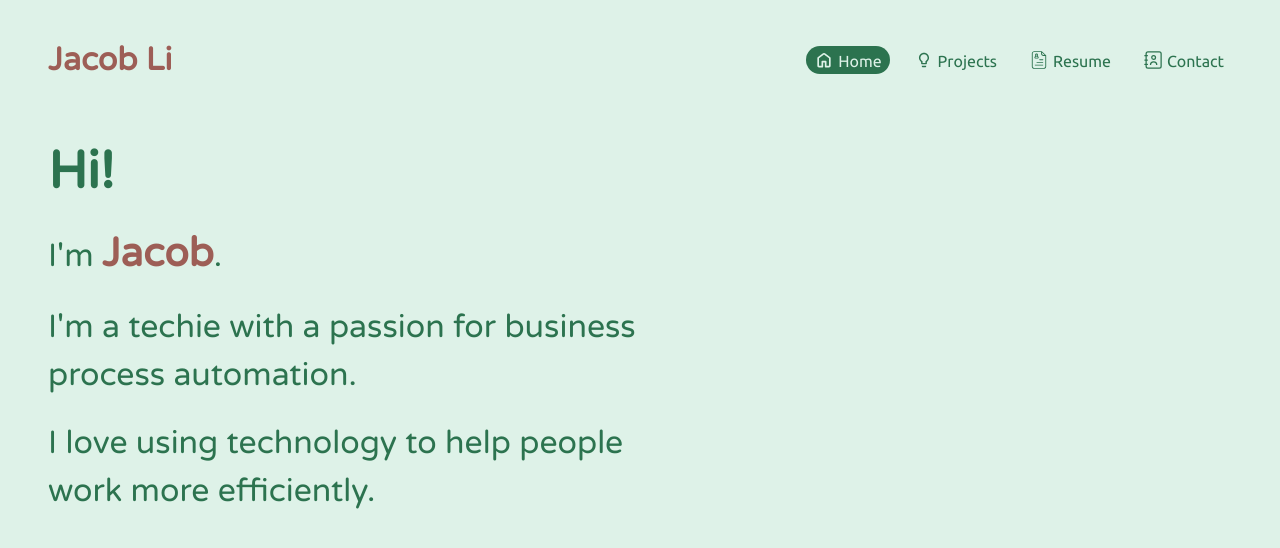
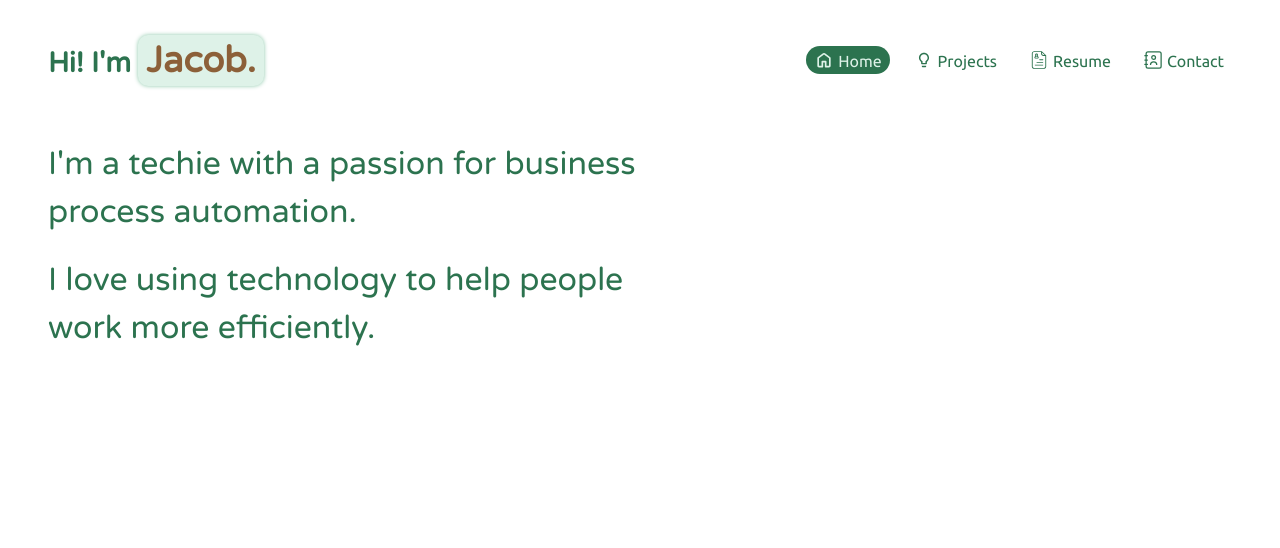
Before and after one commit to jacobbli/jacobbli.github.io, a Vue app: page /home in a window 1280 px wide. Shown: the top 548 px of the page. Built offline with nearby package versions, Linux system fonts and the light colour scheme.

Commit message:
Change color scheme

```diff
--- a/src/App.vue
+++ b/src/App.vue
@@ -31,7 +31,10 @@ onMounted(() => {
 :root {
   --primary-color: #2C734F;
   --secondary-color: #def2e8;
-  --tertiary-color: #9D5E56;
+
+  --primary-font-color: #2C734F;
+  --secondary-font-color: #def2e8;
+  --highlight-color: #8C6039;
 
   --header-font: "Varela Round", sans-serif;
   --regular-font: "Ubuntu", sans-serif;
@@ -46,7 +49,7 @@ h3 {
 html,
 body {
   height: 100%;
-  background-color: var(--secondary-color)
+  background-color: white
 }
 
 #app {
@@ -67,7 +70,7 @@ body {
   top: 0;
   z-index: 2;
 
-  background-color: var(--secondary-color);
+  background-color: white;
 }
 
 @media only screen and (min-width: 768px) {
--- a/src/components/BaseCard.vue
+++ b/src/components/BaseCard.vue
@@ -27,7 +27,7 @@ defineProps({
   padding: 16px;
   border-radius: 24px;
 
-  background-color: rgba(255, 255, 255, 0.6);
+  background-color: var(--secondary-color);
   color: var(--primary-color);
   outline: var(--primary-color) solid 2px;
 }
--- a/src/components/BaseLink.vue
+++ b/src/components/BaseLink.vue
@@ -84,42 +84,40 @@ const iconMap = {
 
     &__primaryColor {
         background-color: var(--primary-color);
-        color: var(--secondary-color);
-        fill: var(--secondary-color);
+        color: var(--secondary-font-color);
+        fill: var(--secondary-font-color);
     }
 
     &__secondaryColor {
         background-color: white;
-        color: var(--primary-color);
-        fill: var(--primary-color);
-
+        color: var(--primary-font-color);
+        fill: var(--primary-font-color);
     }
 }
 
 .primaryColor {
-    color: var(--primary-color);
-    fill: var(--primary-color);
+    color: var(--primary-font-color);
+    fill: var(--primary-font-color);
 
     transition: background-color 0.5s, color 0.5s, fill 0.5s;
 
     &:hover {
         background-color: var(--primary-color);
-        color: var(--secondary-color);
-        fill: var(--secondary-color);
-
+        color: var(--secondary-font-color);
+        fill: var(--secondary-font-color);
     }
 }
 
 .secondaryColor {
-    color: var(--secondary-color);
-    fill: var(--secondary-color);
+    color: var(--secondary-font-color);
+    fill: var(--secondary-font-color);
 
     transition: background-color 0.5s, color 0.5s, fill 0.5s;
 
     &:hover {
         background-color: var(--secondary-color);
-        color: var(--primary-color);
-        fill: var(--primary-color);
+        color: var(--primary-font-color);
+        fill: var(--primary-font-color);
     }
 }
 </style>
--- a/src/components/TheHeader.vue
+++ b/src/components/TheHeader.vue
@@ -1,6 +1,6 @@
 <template>
   <div class="theHeader__container">
-    <div class="theHeader__title">Jacob Li</div>
+    <div class="theHeader__title">Hi! I'm <span class="theHeader__name">Jacob.</span></div>
     <nav-bar />
   </div>
 </template>
@@ -20,10 +20,22 @@ import NavBar from "./NavBar.vue";
   align-items: center;
 
   .theHeader__title {
-    font-size: 32px;
-    color: var(--tertiary-color);
+    font-size: 28px;
+    color: var(--primary-font-color);
     font-family: var(--header-font);
     font-weight: bold;
+  }
+
+  .theHeader__name {
+    background-color: var(--secondary-color);
+    color: var(--highlight-color);
+    font-weight: bold;
+    font-size: 36px;
+
+    border-radius: 10px;
+    padding: 4px 8px;
+
+    filter: drop-shadow(0px 0px 2px #8bc7a9);
   }
 }
 
--- a/src/views/HomeView.vue
+++ b/src/views/HomeView.vue
@@ -1,8 +1,6 @@
 <template>
   <div class="homeView__container">
     <div class="homeView__content">
-      <h1>Hi!</h1>
-      <p>I'm <span class="homeView__name">Jacob</span>.</p>
       <p>I'm a techie with a passion for business process automation.</p>
       <p>I love using technology to help people work more efficiently.</p>
     </div>
@@ -24,7 +22,7 @@
     flex-direction: column;
     gap: 20px;
 
-    color: var(--primary-color);
+    color: var(--primary-font-color);
     font-family: var(--header-font);
 
     h1 {
@@ -35,12 +33,6 @@
       font-size: 32px;
       line-height: 1.5;
     }
-
-    .homeView__name {
-      color: var(--tertiary-color);
-      font-weight: bold;
-      font-size: 40px;
-    }
   }
 }
 
```
Also changed, not shown: src/assets/logo.png.
